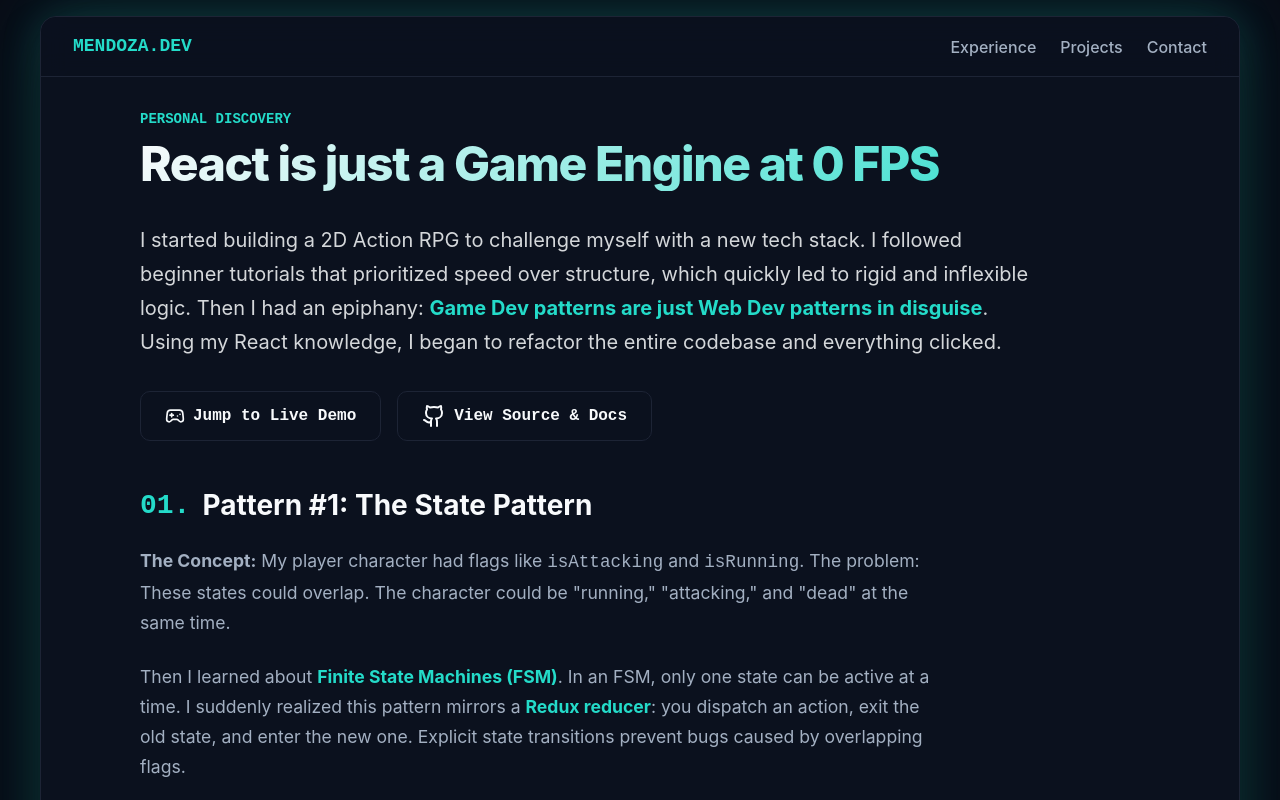
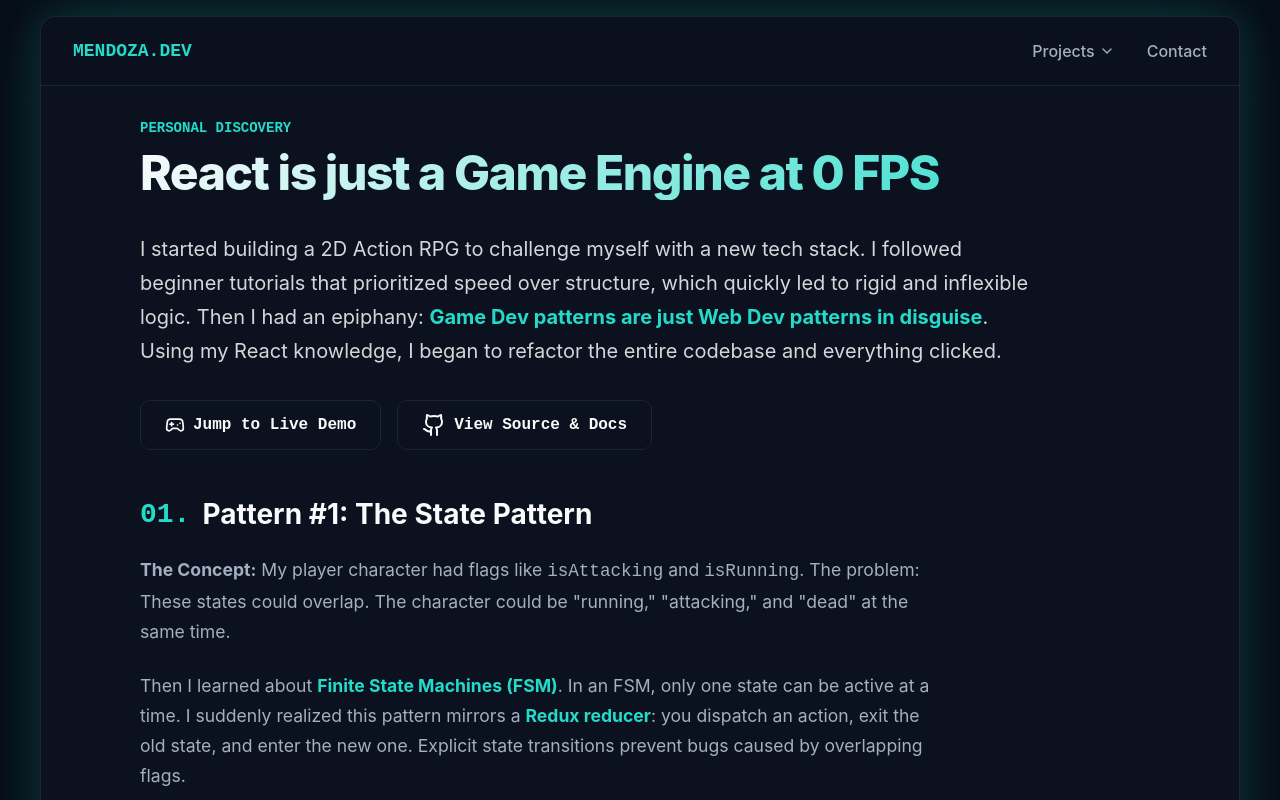
Before and after one commit to danny-mendoza1/mendo-os, a React (Vite) app: page /projects/2d-game in a window 1280 px wide. Shown: the top 800 px of the page. Built offline with nearby package versions, Linux system fonts and the light colour scheme.

Commit message:
refactor app.tsx to remove helpers and router config, fix broken header behavior on sub routes

```diff
--- a/src/App.tsx
+++ b/src/App.tsx
@@ -1,79 +1,5 @@
-import { lazy, Suspense } from "react";
-import { createBrowserRouter, RouterProvider } from "react-router-dom";
-import { MainLayout } from "./layouts/MainLayout";
-
-const Home = lazy(() => import("./pages/Home/Home").then((module) => ({ default: module.Home })));
-const FinancialTool = lazy(() =>
-  import("./pages/Projects/FinancialTool/FinancialTool").then((module) => ({
-    default: module.FinancialTool,
-  }))
-);
-const GameArchitecture = lazy(() =>
-  import("./pages/Projects/2dGaming/GameArchitecture").then((module) => ({
-    default: module.GameArchitecture,
-  }))
-);
-
-// Loading fallback component
-function PageLoader() {
-  return (
-    <div
-      style={{
-        display: "flex",
-        justifyContent: "center",
-        alignItems: "center",
-        minHeight: "60vh",
-        color: "hsl(var(--color-muted-foreground))",
-      }}
-    >
-      <div style={{ textAlign: "center" }}>
-        <div
-          style={{
-            fontSize: "2rem",
-            marginBottom: "1rem",
-            animation: "pulse 2s ease-in-out infinite",
-          }}
-        >
-          Loading...
-        </div>
-      </div>
-    </div>
-  );
-}
-
-// Create router with modern data router API
-const router = createBrowserRouter([
-  {
-    path: "/",
-    element: <MainLayout />,
-    children: [
-      {
-        index: true,
-        element: (
-          <Suspense fallback={<PageLoader />}>
-            <Home />
-          </Suspense>
-        ),
-      },
-      {
-        path: "projects/financial-tool",
-        element: (
-          <Suspense fallback={<PageLoader />}>
-            <FinancialTool />
-          </Suspense>
-        ),
-      },
-      {
-        path: "projects/2d-game",
-        element: (
-          <Suspense fallback={<PageLoader />}>
-            <GameArchitecture />
-          </Suspense>
-        ),
-      },
-    ],
-  },
-]);
+import { RouterProvider } from "react-router-dom";
+import { router } from "./helpers/router";
 
 function App() {
   return <RouterProvider router={router} />;
--- a/src/components/Header/Header.module.css
+++ b/src/components/Header/Header.module.css
@@ -46,6 +46,76 @@
 
 .navLink:hover {
   color: hsl(var(--color-primary));
+}
+
+/* Dropdown styles */
+.dropdown {
+  position: relative;
+}
+
+.dropdownButton {
+  display: flex;
+  align-items: center;
+  gap: var(--spacing-1);
+
+  color: hsl(var(--color-muted-foreground));
+  background: none;
+  border: none;
+  cursor: pointer;
+  font-weight: 500;
+  font-size: 1rem;
+  padding: var(--spacing-2);
+
+  transition: color var(--transition-base);
+}
+
+.dropdownButton:hover {
+  color: hsl(var(--color-primary));
+}
+
+.dropdownMenu {
+  position: absolute;
+  top: 100%;
+  left: 0;
+  margin-top: var(--spacing-2);
+
+  background-color: hsl(var(--color-card));
+  border: 1px solid hsl(var(--color-border));
+  border-radius: var(--radius-md);
+  box-shadow: 0 4px 6px -1px rgb(0 0 0 / 0.1), 0 2px 4px -2px rgb(0 0 0 / 0.1);
+
+  min-width: 200px;
+  padding: var(--spacing-2);
+
+  animation: fadeIn 0.15s ease-out;
+}
+
+.dropdownItem {
+  display: block;
+  padding: var(--spacing-3) var(--spacing-4);
+
+  color: hsl(var(--color-foreground));
+  text-decoration: none;
+  font-weight: 500;
+
+  border-radius: var(--radius-sm);
+  transition: all var(--transition-base);
+}
+
+.dropdownItem:hover {
+  background-color: hsl(var(--color-primary) / 0.1);
+  color: hsl(var(--color-primary));
+}
+
+@keyframes fadeIn {
+  from {
+    opacity: 0;
+    transform: translateY(-8px);
+  }
+  to {
+    opacity: 1;
+    transform: translateY(0);
+  }
 }
 
 .hamburger {
--- a/src/components/Header/Header.tsx
+++ b/src/components/Header/Header.tsx
@@ -1,9 +1,12 @@
 import { useState, useEffect } from "react";
-import { Menu, X } from "lucide-react";
+import { useLocation, Link } from "react-router-dom";
+import { Menu, X, ChevronDown } from "lucide-react";
 import styles from "./Header.module.css";
 
 export function Header() {
+  const location = useLocation();
   const [isMenuOpen, setIsMenuOpen] = useState(false);
+  const [isProjectsDropdownOpen, setIsProjectsDropdownOpen] = useState(false);
 
   // Close menu when clicking a link
   const handleLinkClick = () => {
@@ -27,25 +30,62 @@
     };
   }, [isMenuOpen]);
 
-  const navLinks = [
-    { href: "#experience", label: "Experience" },
-    { href: "#projects", label: "Projects" },
-    { href: "#contact", label: "Contact" },
-  ];
+  // Close dropdown when route changes
+  useEffect(() => {
+    setIsProjectsDropdownOpen(false);
+  }, [location.pathname]);
+
+  const isFinancialTool = location.pathname === "/projects/financial-tool";
+  const is2DGame = location.pathname === "/projects/2d-game";
+  const isProjectPage = isFinancialTool || is2DGame;
 
   return (
     <header>
       <div className={styles.toolbar}>
-        <a href="/" className={styles.logo}>
+        <Link to="/" className={styles.logo}>
           MENDOZA.DEV
-        </a>
+        </Link>
 
         <nav className={styles.desktopNav}>
-          {navLinks.map((link) => (
-            <a key={link.href} href={link.href} className={styles.navLink}>
-              {link.label}
+          {!isProjectPage && (
+            <a href="/#experience" className={styles.navLink}>
+              Experience
             </a>
-          ))}
+          )}
+
+          {isProjectPage ? (
+            <div className={styles.dropdown}>
+              <button
+                className={styles.dropdownButton}
+                onClick={() => setIsProjectsDropdownOpen(!isProjectsDropdownOpen)}
+              >
+                Projects
+                <ChevronDown size={16} />
+              </button>
+              {isProjectsDropdownOpen && (
+                <div className={styles.dropdownMenu}>
+                  {isFinancialTool && (
+                    <Link to="/projects/2d-game" className={styles.dropdownItem}>
+                      2D Action RPG
+                    </Link>
+                  )}
+                  {is2DGame && (
+                    <Link to="/projects/financial-tool" className={styles.dropdownItem}>
+                      Financial Tool
+                    </Link>
+                  )}
+                </div>
+              )}
+            </div>
+          ) : (
+            <a href="/#projects" className={styles.navLink}>
+              Projects
+            </a>
+          )}
+
+          <a href="#contact" className={styles.navLink}>
+            Contact
+          </a>
         </nav>
 
         <button
@@ -59,16 +99,42 @@
       </div>
 
       <nav className={`${styles.mobileMenu} ${isMenuOpen ? styles.mobileMenuOpen : ""}`}>
-        {navLinks.map((link) => (
-          <a
-            key={link.href}
-            href={link.href}
-            className={styles.mobileNavLink}
-            onClick={handleLinkClick}
-          >
-            {link.label}
+        {!isProjectPage && (
+          <a href="/#experience" className={styles.mobileNavLink} onClick={handleLinkClick}>
+            Experience
           </a>
-        ))}
+        )}
+
+        {isProjectPage ? (
+          <>
+            {isFinancialTool && (
+              <Link
+                to="/projects/2d-game"
+                className={styles.mobileNavLink}
+                onClick={handleLinkClick}
+              >
+                2D Action RPG
+              </Link>
+            )}
+            {is2DGame && (
+              <Link
+                to="/projects/financial-tool"
+                className={styles.mobileNavLink}
+                onClick={handleLinkClick}
+              >
+                Financial Tool
+              </Link>
+            )}
+          </>
+        ) : (
+          <a href="/#projects" className={styles.mobileNavLink} onClick={handleLinkClick}>
+            Projects
+          </a>
+        )}
+
+        <a href="#contact" className={styles.mobileNavLink} onClick={handleLinkClick}>
+          Contact
+        </a>
       </nav>
     </header>
   );
--- /dev/null
+++ b/src/components/PageLoader/PageLoader.tsx
@@ -0,0 +1,25 @@
+export function PageLoader() {
+  return (
+    <div
+      style={{
+        display: "flex",
+        justifyContent: "center",
+        alignItems: "center",
+        minHeight: "60vh",
+        color: "hsl(var(--color-muted-foreground))",
+      }}
+    >
+      <div style={{ textAlign: "center" }}>
+        <div
+          style={{
+            fontSize: "2rem",
+            marginBottom: "1rem",
+            animation: "pulse 2s ease-in-out infinite",
+          }}
+        >
+          Loading...
+        </div>
+      </div>
+    </div>
+  );
+}
--- /dev/null
+++ b/src/helpers/router.tsx
@@ -0,0 +1,49 @@
+import { lazy, Suspense } from "react";
+import { createBrowserRouter } from "react-router-dom";
+import { MainLayout } from "../layouts/MainLayout";
+import { PageLoader } from "../components/PageLoader/PageLoader";
+
+const Home = lazy(() => import("../pages/Home/Home").then((module) => ({ default: module.Home })));
+const FinancialTool = lazy(() =>
+  import("../pages/Projects/FinancialTool/FinancialTool").then((module) => ({
+    default: module.FinancialTool,
+  }))
+);
+const GameArchitecture = lazy(() =>
+  import("../pages/Projects/2dGaming/GameArchitecture").then((module) => ({
+    default: module.GameArchitecture,
+  }))
+);
+
+export const router = createBrowserRouter([
+  {
+    path: "/",
+    element: <MainLayout />,
+    children: [
+      {
+        index: true,
+        element: (
+          <Suspense fallback={<PageLoader />}>
+            <Home />
+          </Suspense>
+        ),
+      },
+      {
+        path: "projects/financial-tool",
+        element: (
+          <Suspense fallback={<PageLoader />}>
+            <FinancialTool />
+          </Suspense>
+        ),
+      },
+      {
+        path: "projects/2d-game",
+        element: (
+          <Suspense fallback={<PageLoader />}>
+            <GameArchitecture />
+          </Suspense>
+        ),
+      },
+    ],
+  },
+]);
--- a/src/pages/Projects/2dGaming/GameArchitecture.tsx
+++ b/src/pages/Projects/2dGaming/GameArchitecture.tsx
@@ -2,6 +2,7 @@
 import { useGodotBridge } from "../../../hooks/useGodotBridge";
 import { Card } from "../../../components/Card/Card";
 import { Button } from "../../../components/Button/Button";
+import { Contact } from "../../Home/components/Contact";
 import { IDEWindow } from "../../../components/IDEWindow/IDEWindow";
 import { Github, Gamepad2, Lightbulb, Zap, Play } from "lucide-react";
 import { scrollToElement } from "../../../utils/scrollTo";
@@ -195,6 +196,8 @@
           </span>
         </p>
       </section>
+
+      <Contact />
     </div>
   );
 }
--- a/src/pages/Projects/FinancialTool/FinancialTool.tsx
+++ b/src/pages/Projects/FinancialTool/FinancialTool.tsx
@@ -1,5 +1,6 @@
 import { Card } from "../../../components/Card/Card";
 import { Button } from "../../../components/Button/Button";
+import { Contact } from "../../Home/components/Contact";
 import { Github, CircleCheckBig, FlaskConical, ExternalLink } from "lucide-react";
 import { scrollToElement } from "../../../utils/scrollTo";
 import styles from "./FinancialTool.module.css";
@@ -302,6 +303,8 @@
           </span>
         </p>
       </section>
+
+      <Contact />
     </div>
   );
 }
```
